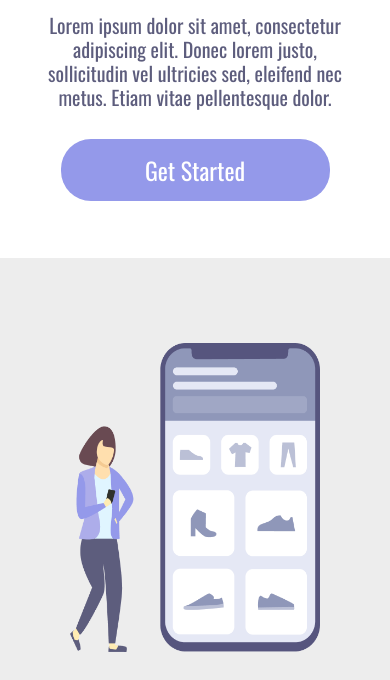
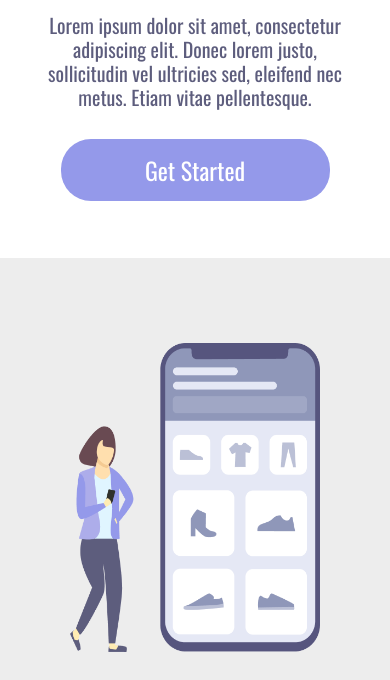
Before and after one commit to rogerdasilva7/easy-shopping, a plain HTML site: page index.html in a window 390 px wide. Shown: the part 164-844 px from the top of the page. Drawn offline with nearby package versions, Linux system fonts and the light colour scheme.

Commit message:
alteracao no tamanho dos paragrafos em style.css e index.html

```diff
--- a/index.html
+++ b/index.html
@@ -14,7 +14,7 @@
                     <p>
                         Lorem ipsum dolor sit amet, consectetur  adipiscing
                         elit. Donec lorem justo, sollicitudin vel ultricies sed,
-                        eleifend nec metus. Etiam vitae pellentesque dolor.
+                        eleifend nec metus. Etiam vitae pellentesque.
                     </p>
                     <button class="button-get">Get Started</button>
                 </div>
--- a/style.css
+++ b/style.css
@@ -100,7 +100,7 @@ main{
         padding-bottom: 15px;
     }
     .main-content p{
-        width: 296px;
+        width: 295px;
         color: #5D5D7D;
         text-align: center;
         font-size: 20px;
```
